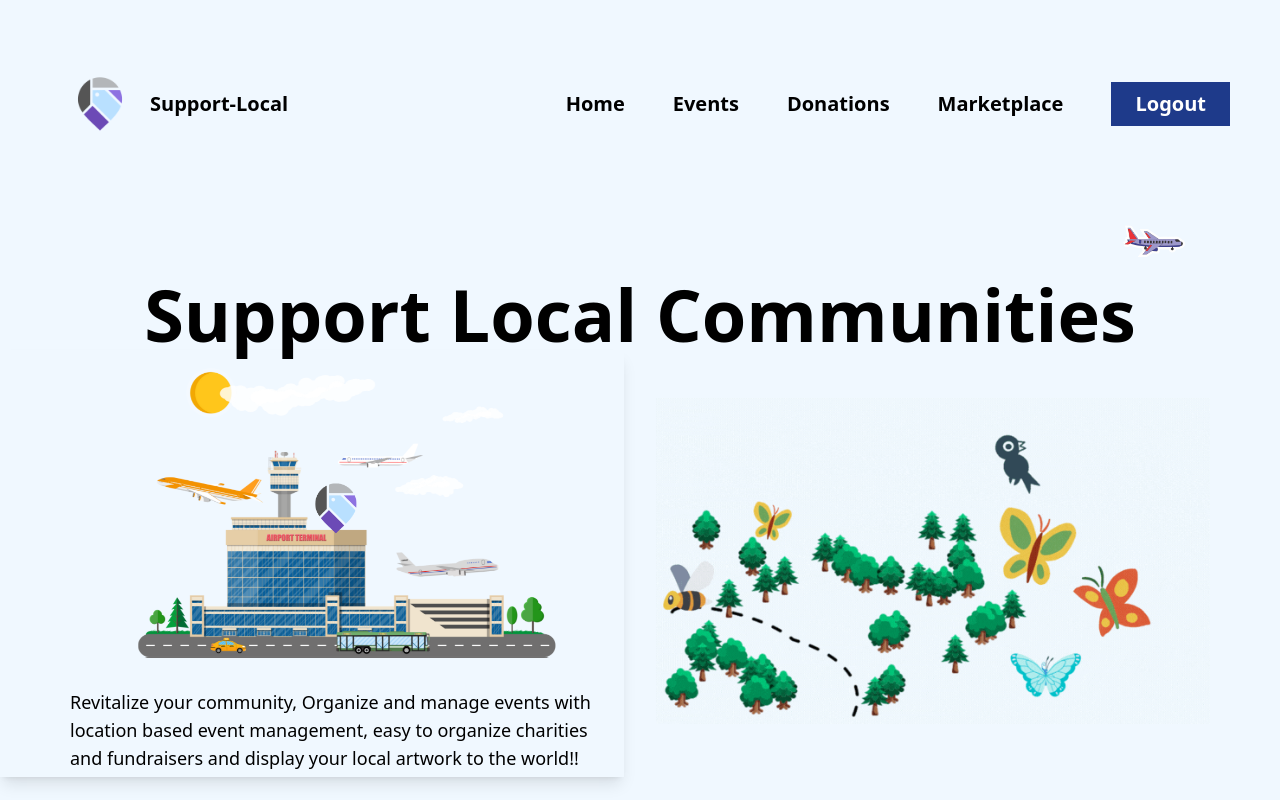
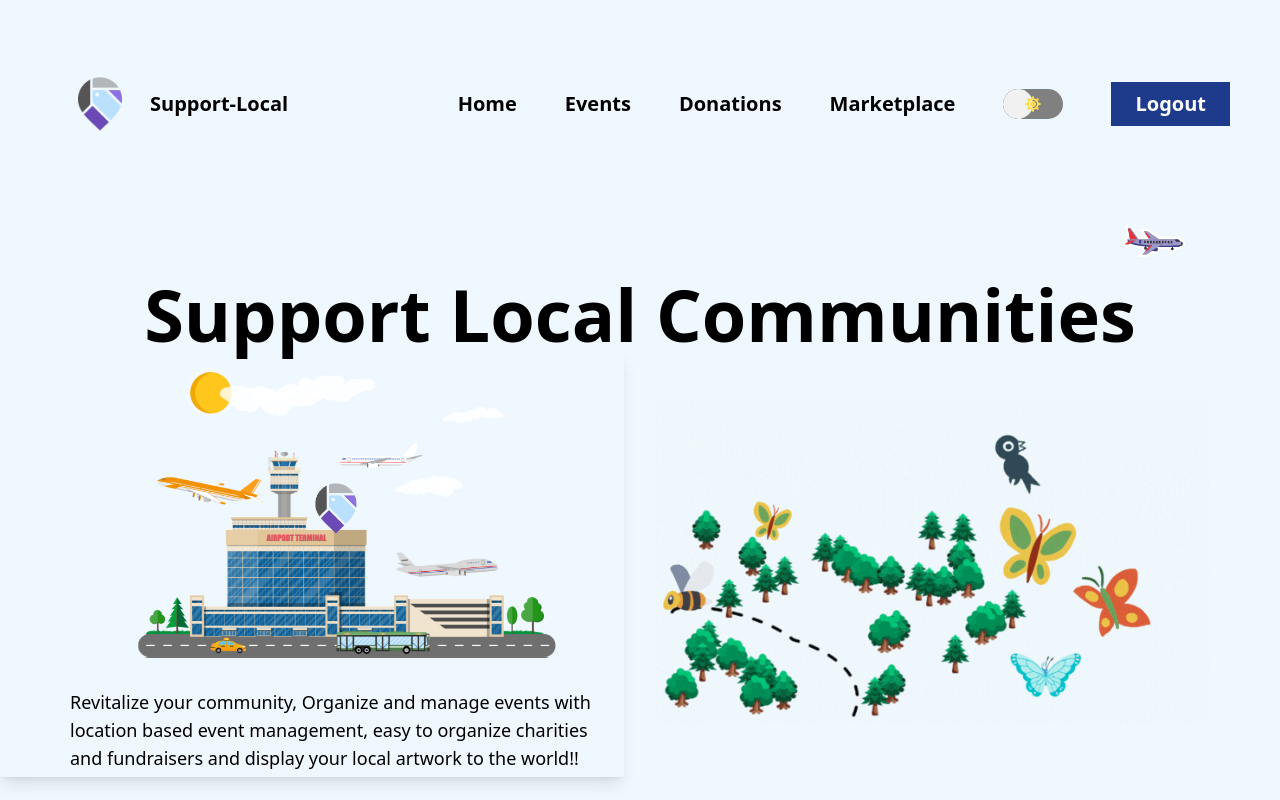
Before and after one commit to adityabisht02/Support-Local-Communities, a React (Create React App) app: page / in a window 1280 px wide. Shown: the top 800 px of the page. Built offline with nearby package versions, Linux system fonts and the light colour scheme; no server answers.

Commit message:
Theme Toggle added to navbar and homepage

```diff
--- a/package.json
+++ b/package.json
@@ -15,7 +15,7 @@
     "react-bootstrap": "^2.7.4",
     "react-confetti": "^6.1.0",
     "react-dom": "^18.2.0",
-    "react-icons": "^4.8.0",
+    "react-icons": "^4.9.0",
     "react-map-gl": "^7.0.23",
     "react-router-dom": "^6.11.2",
     "react-scripts": "5.0.1",
--- a/src/App.js
+++ b/src/App.js
@@ -23,9 +23,12 @@ import Navbar from "./components/Navbar";
 import "./App.css";
 import Footer from "./components/Footer";
 import "./components/Home.css";
+import { ThemeContextProvider } from "./ThemeContext";
 
 const App = () => {
   return (
+    <ThemeContextProvider>
+    <div>
     <Router>
       <Navbar />
       <main>
@@ -50,6 +53,8 @@ const App = () => {
         <Footer />
       </div>
     </Router>
+    </div>
+    </ThemeContextProvider>
   );
 };
 
--- /dev/null
+++ b/src/ThemeContext.js
@@ -0,0 +1,17 @@
+import React, { createContext, useState } from 'react';
+
+export const ThemeContext = createContext();
+
+export const ThemeContextProvider = ({ children }) => {
+  const [theme, setTheme] = useState('light');
+
+  const toggleTheme = () => {
+    setTheme(prevTheme => (prevTheme === 'light' ? 'dark' : 'light'));
+  };
+
+  return (
+    <ThemeContext.Provider value={{ theme, toggleTheme }}>
+      {children}
+    </ThemeContext.Provider>
+  );
+};
--- a/src/components/HeroSection.css
+++ b/src/components/HeroSection.css
@@ -57,3 +57,9 @@
     width: 100%;
     height: 100%;
 }
+
+/* dark theme */
+.hero-section-dark {
+    background-color: #1a202c;
+    color: #fff;
+}
--- a/src/components/HeroSection.js
+++ b/src/components/HeroSection.js
@@ -1,4 +1,4 @@
-import React from "react";
+import React, {useContext} from "react";
 import './HeroSection.css';
 import { Link } from "react-router-dom";
 import Airport from '../assets/airport.png';
@@ -10,10 +10,14 @@ import Waves from '../assets/waves.gif';
 import Parachute from '../assets/parachute.gif';
 import MarketPlace from '../assets/marketplace.png';
 import Aeroplane from '../assets/aeroplane.png';
+import { ThemeContext } from "../ThemeContext";
 
 function HeroSection() {
+  const {theme} = useContext(ThemeContext);
+  const heroSectionCSS = theme === 'dark' ? 'hero-section-dark' : 'hero-section';
   return (
     <>
+   <div className={heroSectionCSS}>
      <div className="aeroplane-animation">
         <img src={Aeroplane} alt="aeroplane" className="aeroplane" />
       </div>
@@ -40,13 +44,13 @@ function HeroSection() {
         </div>
         <div className="flex flex-col items-center right shadow-lg">
           <img src={Event} alt="event" />
-          <h3 className="text-2xl text-black">Events</h3>
+          <h3 className="text-2xl">Events</h3>
           <p className="text-purple-300">Discover and join local events happening in your community.</p>
           <Link to="/events" className="btn-primary">Explore Events</Link>
         </div>
         <div className="flex flex-col items-center left shadow-lg">
           <img src={Donation} alt="donation" />
-          <h3 className="text-2xl text-black">Donation</h3>
+          <h3 className="text-2xl">Donation</h3>
           <p className="text-purple-300">Support local charities and make a difference in your community.</p>
           <Link to="/donations" className="btn-primary">Donate Now</Link>
         </div>
@@ -58,7 +62,7 @@ function HeroSection() {
         </div>
         <div className="flex flex-col items-center right shadow-lg">
           <img src={MarketPlace} alt="marketplace" />
-          <h3 className="text-2xl text-black">Art</h3>
+          <h3 className="text-2xl">Art</h3>
           <p className="text-purple-300">Showcasing local artists and their incredible creations.</p>
           <Link to="/marketplace" className="btn-primary">Explore Art</Link>
         </div>
@@ -66,6 +70,7 @@ function HeroSection() {
       <div className="aeroplane-animation">
         <img src={Aeroplane} alt="aeroplane" className="aeroplane" />
       </div>
+      </div>
     </>
   );
 }
--- a/src/components/Navbar.css
+++ b/src/components/Navbar.css
@@ -35,3 +35,91 @@
   width: 100px;
   height: auto;
 }
+
+/* dark theme */
+.navbar {
+  animation: slide-down 0.5s ease forwards;
+}
+
+.navbar-dark {
+  background-color: #1a202c;
+  color: white;
+}
+
+.navbar-dark .dropdown-content {
+  background-color: #1a202c;
+}
+
+.navbar-dark .dropdown-content a {
+  color: white;
+}
+
+.navbar-dark .dropdown-content a:hover {
+  background-color: #233a63;
+}
+
+.theme-toggle-btn {
+  background: relative;
+  border: none;
+  cursor: pointer;
+  position: relative;
+  width: 60px;
+  height: 30px;
+  padding: 0;
+  border-radius: 27px;
+  background-color: grey;
+  transition: background-color 0.3s ease;
+  overflow: hidden;
+}
+
+.theme-toggle-slider {
+  position: absolute;
+  top: 0;
+  left: 0;
+  width: 30px;
+  height: 30px;
+  border-radius: 50%;
+  background-color: #f1f1f1;
+  transition: transform 0.3s ease;
+}
+
+.dark-mode .theme-toggle-btn {
+  background-color: grey;
+}
+
+.dark-mode .theme-toggle-slider {
+  transform: translateX(30px);
+}
+
+.theme-toggle-icon {
+  position: absolute;
+  top: 50%;
+  left: 50%;
+  transform: translate(-50%, -50%);
+  transition: transform 0.3s ease;
+}
+
+.theme-toggle-icon svg {
+  color: #ffdb4d;
+  text-shadow: 0 0 10px rgba(255, 219, 77, 0.8);
+  transition: transform 0.3s ease;
+}
+
+.dark-mode .theme-toggle-icon {
+  transform: translate(-50%, -50%) rotate(180deg);
+  color: #fff;
+}
+
+.theme-toggle-btn:hover .theme-toggle-icon {
+  transform: translate(-50%, -50%) scale(1.5);
+}
+
+
+@keyframes slide-down {
+  from {
+    transform: translateY(-100%);
+  }
+  to {
+    transform: translateY(0);
+  }
+}
--- a/src/components/Navbar.js
+++ b/src/components/Navbar.js
@@ -1,14 +1,28 @@
-import React from "react";
+import React, { useContext } from "react";
 // import { ethers } from "ethers";
 import { useState, useEffect } from "react";
 import { Link } from "react-router-dom";
 import "./Navbar.css";
 import logo from "../assets/logo.png";
+import { ThemeContext } from "../ThemeContext";
+import { FaSun, FaMoon } from "react-icons/fa";
 
 function Navbar() {
   const [account, setAccount] = useState("");
+  const { theme, toggleTheme } = useContext(ThemeContext);
+  const navbarCSS = theme === "dark" ? "navbar-dark" : "";
+
+  useEffect(() => {
+    const body = document.body;
+    if (theme === "dark") {
+      body.classList.add("dark-mode");
+    } else {
+      body.classList.remove("dark-mode");
+    }
+  }, [theme]);
 
   return (
+    <div className={`navbar ${navbarCSS}`}>
       <div className="py-1">
         <div className="container flex justify-between items-center mx-auto px-8 md:px-14 lg:px-24 w-full">
           <div className="flex items-center">
@@ -55,7 +69,12 @@ function Navbar() {
                 <Link to="/artworkform">Submit Art</Link>
               </div>
             </div>
-
+            <button className="theme-toggle-btn" onClick={toggleTheme}>
+              <div className="theme-toggle-slider" />
+              <div className="theme-toggle-icon">
+                {theme === "light" ? <FaSun className="sun" /> : <FaMoon className="moon" />}
+              </div>
+            </button>
             {/* logout the user */}
             <button className="px-6 py-2  bg-blue-900 hover:bg-blue-700 font-bold text-white text-xl">
               Logout
@@ -63,6 +82,7 @@ function Navbar() {
           </div>
         </div>
       </div>
+    </div>
   );
 }
 
```
Also changed, not shown: 1 other file (tests, documents, lock files or other folders). Lines whose indentation alone changed are shown as unchanged.
